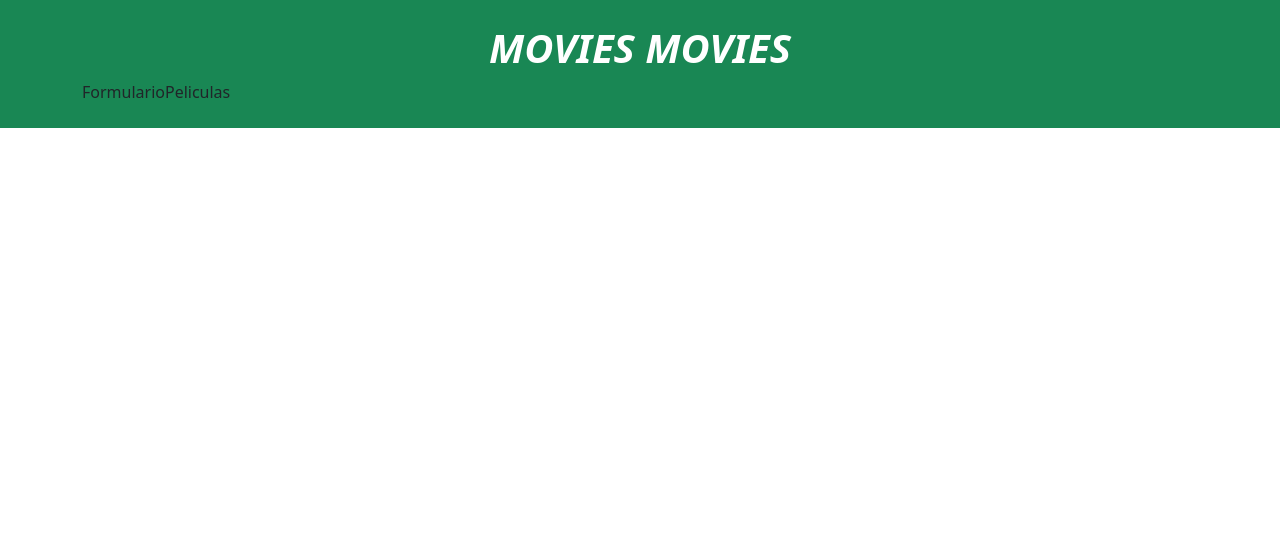
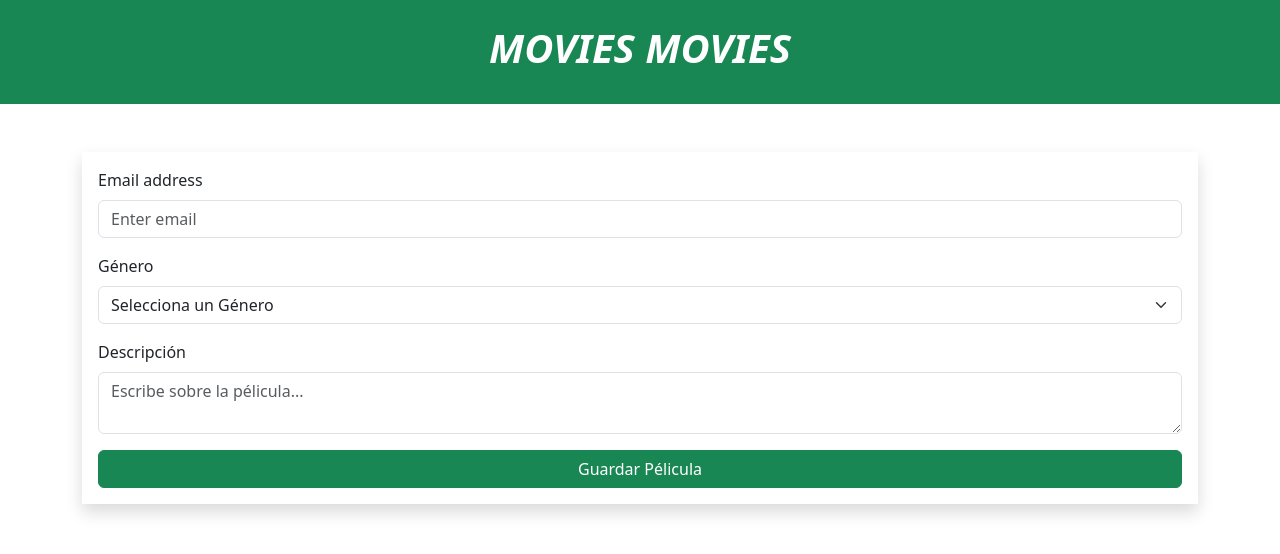
Before and after one commit to juanchyquintana/diezReactRolling, a React (Vite) app: page / in a window 1280 px wide. Shown: the top 554 px of the page. Built offline with nearby package versions, Linux system fonts and the light colour scheme.

Commit message:
se creó el formulario y sus campos

```diff
--- a/src/App.jsx
+++ b/src/App.jsx
@@ -8,11 +8,11 @@ function App() {
         <h1 className="text-center text-white text-uppercase fw-bold fst-italic">
           Movies Movies
         </h1>
+      </div>
 
-        <Container>
-          <FormularioPeliculas />
-        </Container>
-      </div>
+      <Container>
+        <FormularioPeliculas />
+      </Container>
     </>
   );
 }
--- a/src/components/FormularioPeliculas.jsx
+++ b/src/components/FormularioPeliculas.jsx
@@ -1,8 +1,40 @@
+import { Button, Form } from "react-bootstrap";
 
 const FormularioPeliculas = () => {
   return (
-    <div>FormularioPeliculas</div>
-  )
-}
+    <>
+      <section className="bg-white shadow p-3 my-5">
+        <Form>
+          <Form.Group className="mb-3">
+            <Form.Label>Email address</Form.Label>
+            <Form.Control type="email" placeholder="Enter email" />
+          </Form.Group>
 
-export default FormularioPeliculas
+        <Form.Group className="mb-3">
+          <Form.Label>Género</Form.Label>
+          <Form.Select aria-label="selecciona una pelicula">
+            <option>Selecciona un Género</option>
+            <option value="comedia">Comedía</option>
+            <option value="drama">Drama</option>
+            <option value="infantil">Infantil</option>
+          </Form.Select>
+        </Form.Group>
+
+          <Form.Group className="mb-3">
+            <Form.Label>Descripción</Form.Label>
+            <Form.Control
+              as="textarea"
+              placeholder="Escribe sobre la pélicula..."
+            />
+          </Form.Group>
+
+          <Button variant="success" type="submit" className="w-100 ">
+            Guardar Pélicula
+          </Button>
+        </Form>
+      </section>
+    </>
+  );
+};
+
+export default FormularioPeliculas;
```
